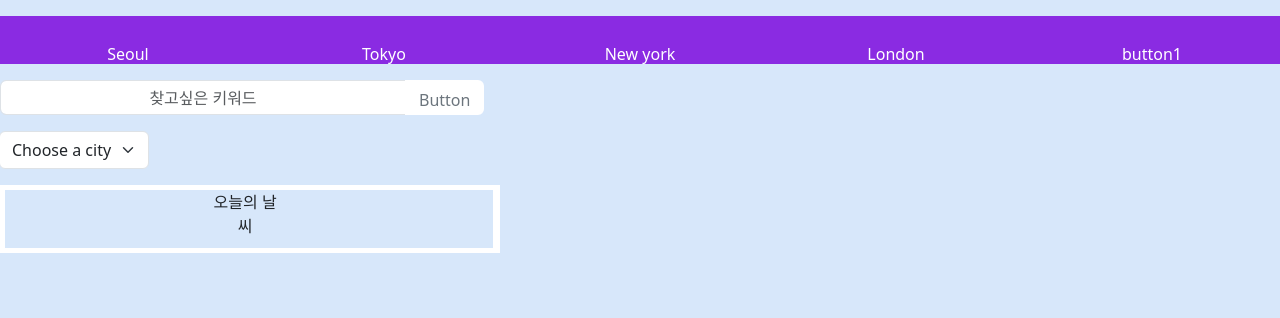
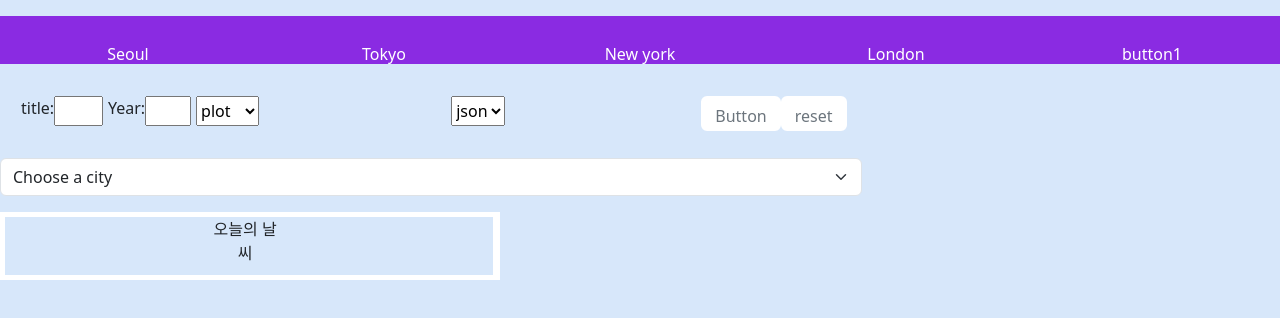
Before and after one commit to kangheemung/nuna_kadai_0719, a plain HTML site: page index.html in a window 1280 px wide. Drawn offline with nearby package versions, Linux system fonts and the light colour scheme.

Commit message:
input_add

```diff
--- a/index.html
+++ b/index.html
@@ -30,11 +30,25 @@
     </div>
     <div class="search">
         <section >
-            <div class="input-group">
-                <div class="input-group mb-3">
-                    <input id = "search_text_box" type="text" class="form-control" placeholder="찾고싶은 키워드" aria-label="Recipient's username" aria-describedby="button-addon2">
-                    <button class="btn btn-outline-secondary" type="button" id = "search_text_button">Button</button>
-                </div>
+<div class="top_search">
+<div>title:<input class="input-group mb-3"></div>
+<div>Year:<input id = "search_text_box" type="text" class="input-group mb-3 placeholder="찾고싶은 키워드" ></div>
+<div class="input-group mb-3">
+<select class="title-select" id="inputGroupSelect03" aria-label="Example select with button addon">
+<option selected disabled>plot</option>
+<option value="short">Short</option>
+</div>
+  </select>
+</div>
+  <div class="input-group mb-3">
+    <select class="Response" id="inputGroupSelect03" aria-label="Example select with button addon">
+<option selected disabled>json</option>
+</select>
+  </div>
+
+<button class="btn btn-outline-secondary" type="button" id = "search_text_button">Button</button>
+<button class="btn btn-outline-secondary" type="button" id = "search_reset">reset</button>
+</div>
                 <div>
                     <div class="input-group mb-3">
                         <select class="form-select" id="inputGroupSelect03" aria-label="Example select with button addon">
@@ -92,5 +106,5 @@
       integrity="sha384-0pUGZvbkm6XF6gxjEnlmuGrJXVbNuzT9qBBavbLwCsOGabYfZo0T0to5eqruptLy"
       crossorigin="anonymous"
     ></script>
+    <script src="apikey.js"></script>
 <script src= "main.js"></script>
-<script src="apikey.js"></script>
--- a/main.js
+++ b/main.js
@@ -1,9 +1,13 @@
 const API_KEY = config.apikey;
+const MOVE_API_KEY = move_api.move_apikey;
 let city = "Seoul";
 const catnum = 200;
 const lang = "kr"; // 언어 설정 추가
 const url = new URL(
   `http://api.openweathermap.org/data/2.5/weather?q=${city}&lang=${lang}&appid=${API_KEY}`
+);
+const movieurl = new URL(
+  `http://www.omdbapi.com/?i=tt3896198&apikey=${MOVE_API_KEY}`
 );
 
 const urlcat = new URL(`https://http.cat/${catnum}`);
@@ -22,6 +26,13 @@ const weather_wind = document.getElementById("weather_wind");
 const weather_img = document.getElementById("weather_img");
 const humidity = document.getElementById("humidity");
 const weatherMonthElement = document.getElementById("weather_month");
+
+const movie_news = async () => {
+  const movieurl = new URL(
+`http://www.omdbapi.com/?i=tt3896198&apikey=${MOVE_API_KEY}&t=${t}`
+  );
+  console.log("movieurl", movieurl);
+};
 
 // sidebar要素を取得する
 const head_top = document.querySelector(".head_top");
--- a/style.css
+++ b/style.css
@@ -65,6 +65,14 @@ body {
 .wether_city{font-size: 15px;}
 .SeoulNowtemp{font-size: 70px;
 }
+.top_search{
+display: flex;
+margin: 1em;
+font-size: 16px;
+}
+.top_search div{
+display: flex;
+margin-left: 5px;}
 .SeoulLowtemp,
 .SeoulHightemp,
 .weather_wind,
```
